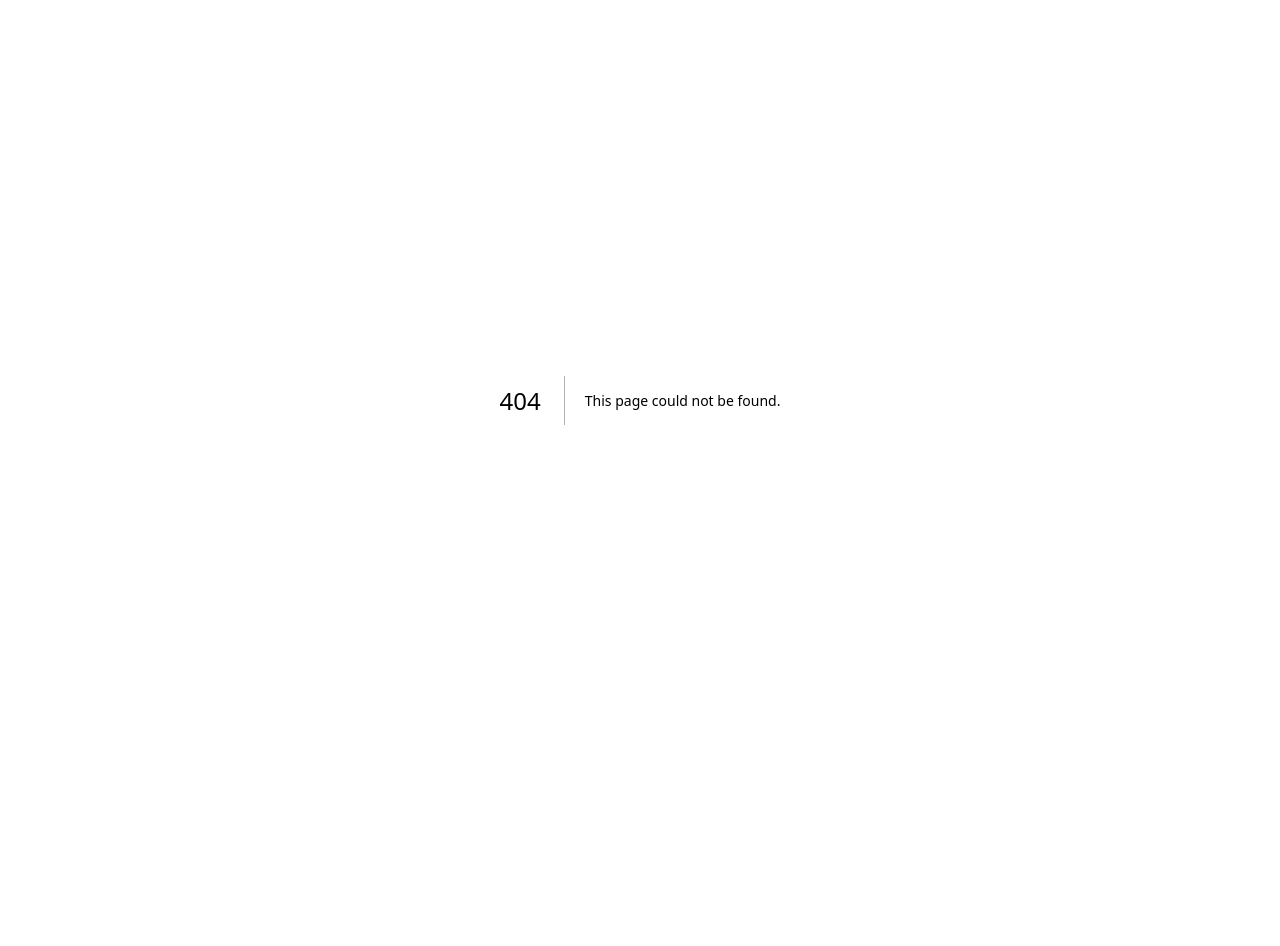
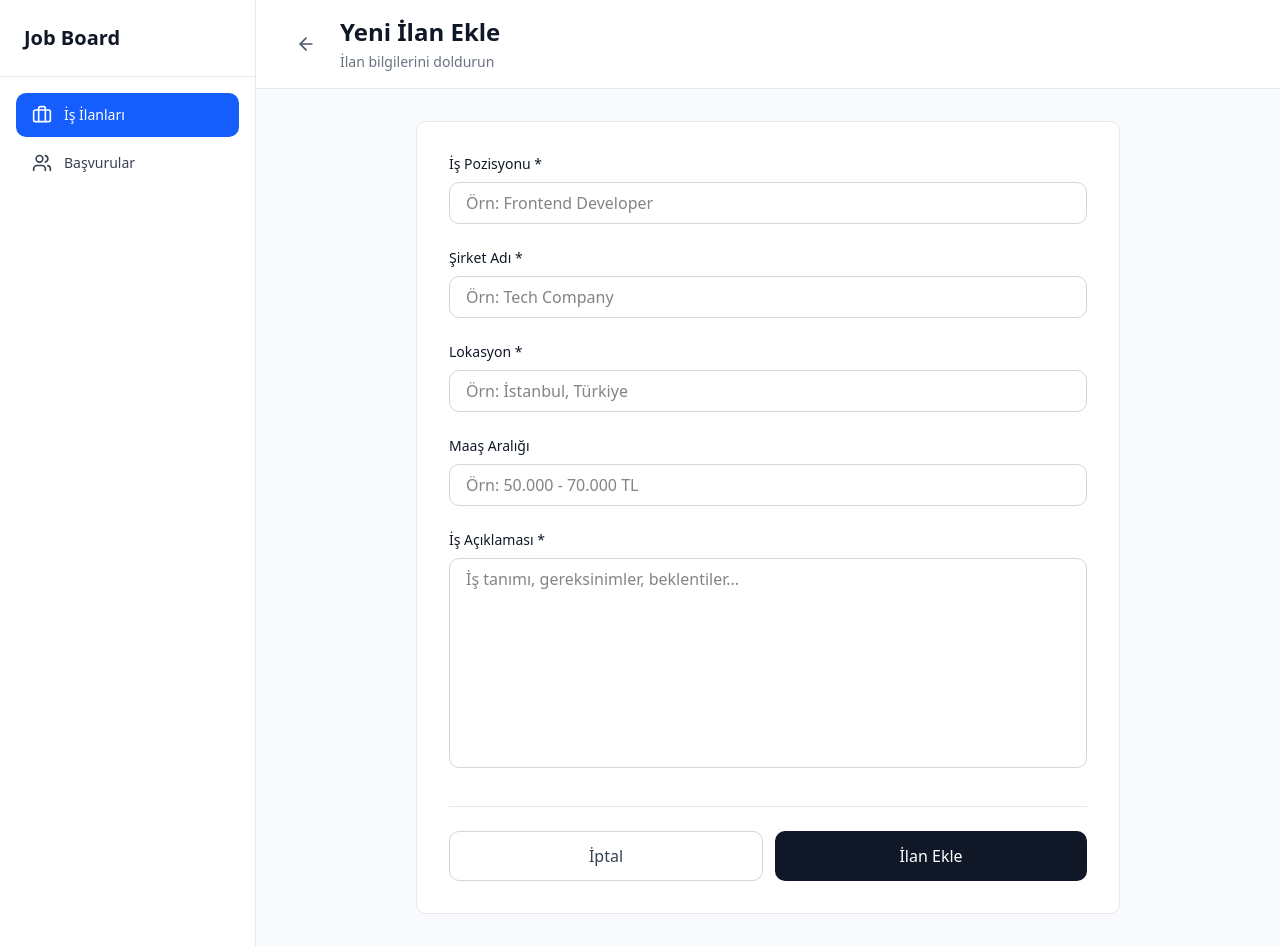
Before and after one commit to Furkannalbayrak/job-board-rest-api-nextjs, a Next.js app: page /jobs/new in a window 1280 px wide. Before the commit this address had no page. Before the commit the page ends 800 px from the top, so only its background shows below. Built offline with nearby package versions, Linux system fonts and the light colour scheme.

Commit message:
yeni is ekleme sayfasi yapildi

```diff
--- /dev/null
+++ b/app/jobs/new/page.tsx
@@ -0,0 +1,155 @@
+"use client"
+
+import { useRouter } from "next/navigation"
+import { ArrowLeft } from "lucide-react"
+import { Sidebar } from "@/components/sidebar"
+import { useState } from "react"
+import { useCreateJob } from "@/hooks/use-jobs"
+
+export default function NewJobPage() {
+    const router = useRouter()
+    const createJobMutation = useCreateJob()
+
+    const [formData, setFormData] = useState({
+        title: '',
+        company: '',
+        location: '',
+        description: '',
+        salary: ''
+    })
+
+    const handleSubmit = async (e: React.FormEvent) => {
+        e.preventDefault()
+
+        try {
+            await createJobMutation.mutateAsync(formData)
+            router.push('/')
+        } catch (error) {
+            console.error('Ekleme hatası:', error)
+            alert('İlan eklenirken bir hata oluştu')
+        }
+    }
+
+    return (
+        <div className="flex min-h-screen bg-gray-50">
+            <Sidebar />
+
+            <main className="flex-1 overflow-auto">
+                {/* Top Bar */}
+                <div className="bg-white border-b border-gray-200 px-8 py-4">
+                    <div className="flex items-center gap-4">
+                        <button
+                            onClick={() => router.push('/')}
+                            className="p-2 hover:bg-gray-100 rounded-lg transition-colors"
+                        >
+                            <ArrowLeft className="w-5 h-5 text-gray-600" />
+                        </button>
+                        <div className="flex-1">
+                            <h2 className="text-2xl font-bold text-gray-900">Yeni İlan Ekle</h2>
+                            <p className="text-sm text-gray-500 mt-1">İlan bilgilerini doldurun</p>
+                        </div>
+                    </div>
+                </div>
+
+                {/* Form */}
+                <div className="p-8 max-w-3xl mx-auto">
+                    <form onSubmit={handleSubmit} className="bg-white rounded-lg border border-gray-200 p-8">
+                        <div className="space-y-6">
+                            {/* İş Pozisyonu */}
+                            <div>
+                                <label className="block text-sm font-medium text-gray-900 mb-2">
+                                    İş Pozisyonu *
+                                </label>
+                                <input
+                                    type="text"
+                                    required
+                                    value={formData.title}
+                                    onChange={(e) => setFormData({ ...formData, title: e.target.value })}
+                                    className="w-full px-4 py-2 border border-gray-300 rounded-lg focus:ring-2 focus:ring-gray-900 focus:border-transparent outline-none"
+                                    placeholder="Örn: Frontend Developer"
+                                />
+                            </div>
+
+                            {/* Şirket Adı */}
+                            <div>
+                                <label className="block text-sm font-medium text-gray-900 mb-2">
+                                    Şirket Adı *
+                                </label>
+                                <input
+                                    type="text"
+                                    required
+                                    value={formData.company}
+                                    onChange={(e) => setFormData({ ...formData, company: e.target.value })}
+                                    className="w-full px-4 py-2 border border-gray-300 rounded-lg focus:ring-2 focus:ring-gray-900 focus:border-transparent outline-none"
+                                    placeholder="Örn: Tech Company"
+                                />
+                            </div>
+
+                            {/* Lokasyon */}
+                            <div>
+                                <label className="block text-sm font-medium text-gray-900 mb-2">
+                                    Lokasyon *
+                                </label>
+                                <input
+                                    type="text"
+                                    required
+                                    value={formData.location}
+                                    onChange={(e) => setFormData({ ...formData, location: e.target.value })}
+                                    className="w-full px-4 py-2 border border-gray-300 rounded-lg focus:ring-2 focus:ring-gray-900 focus:border-transparent outline-none"
+                                    placeholder="Örn: İstanbul, Türkiye"
+                                />
+                            </div>
+
+                            {/* Maaş */}
+                            <div>
+                                <label className="block text-sm font-medium text-gray-900 mb-2">
+                                    Maaş Aralığı
+                                </label>
+                                <input
+                                    type="text"
+                                    value={formData.salary}
+                                    onChange={(e) => setFormData({ ...formData, salary: e.target.value })}
+                                    className="w-full px-4 py-2 border border-gray-300 rounded-lg focus:ring-2 focus:ring-gray-900 focus:border-transparent outline-none"
+                                    placeholder="Örn: 50.000 - 70.000 TL"
+                                />
+                            </div>
+
+                            {/* Açıklama */}
+                            <div>
+                                <label className="block text-sm font-medium text-gray-900 mb-2">
+                                    İş Açıklaması *
+                                </label>
+                                <textarea
+                                    required
+                                    rows={8}
+                                    value={formData.description}
+                                    onChange={(e) => setFormData({ ...formData, description: e.target.value })}
+                                    className="w-full px-4 py-2 border border-gray-300 rounded-lg focus:ring-2 focus:ring-gray-900 focus:border-transparent outline-none resize-none"
+                                    placeholder="İş tanımı, gereksinimler, beklentiler..."
+                                />
+                            </div>
+                        </div>
+
+                        {/* Buttons */}
+                        <div className="flex gap-3 mt-8 pt-6 border-t border-gray-200">
+                            <button
+                                type="button"
+                                onClick={() => router.push('/')}
+                                className="flex-1 px-6 py-3 border border-gray-300 text-gray-700 font-medium rounded-lg hover:bg-gray-50 transition-colors"
+                            >
+                                İptal
+                            </button>
+                            <button
+                                type="submit"
+                                disabled={createJobMutation.isPending}
+                                className="flex-1 px-6 py-3 bg-gray-900 text-white font-medium rounded-lg hover:bg-gray-800 transition-colors disabled:opacity-50"
+                            >
+                                {createJobMutation.isPending ? 'Ekleniyor...' : 'İlan Ekle'}
+                            </button>
+                        </div>
+                    </form>
+                </div>
+            </main>
+        </div>
+    )
+}
```
